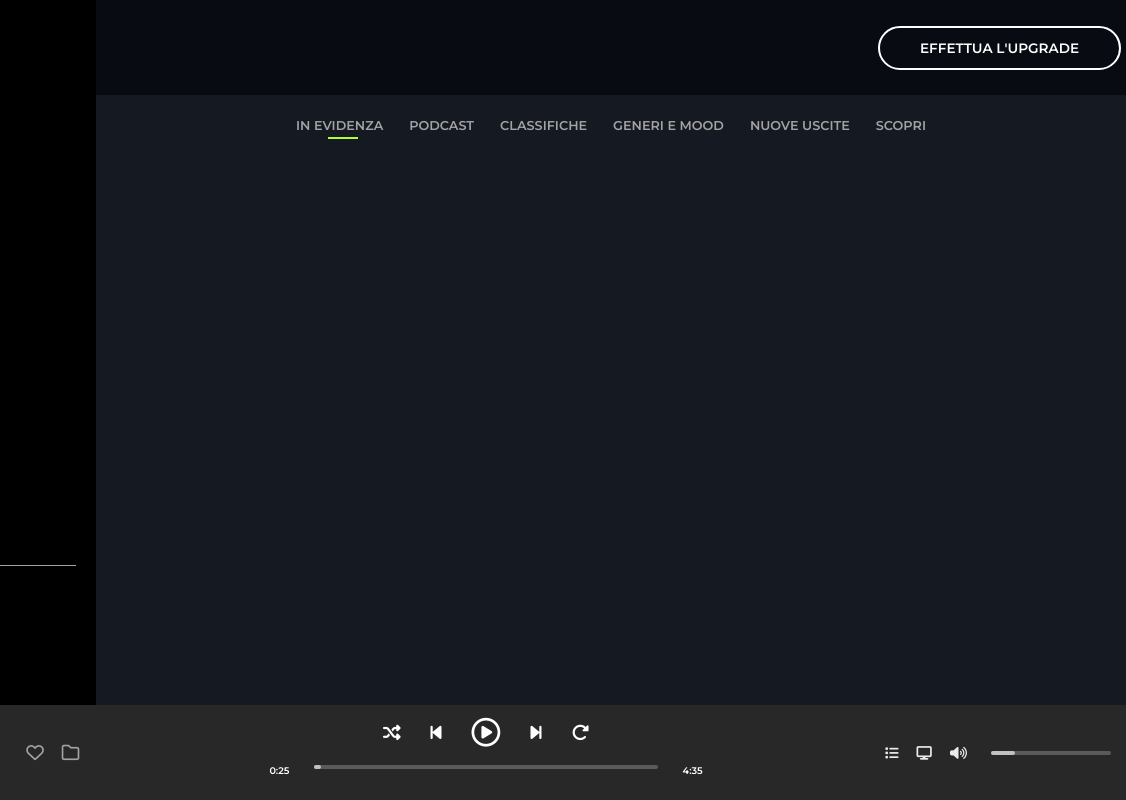
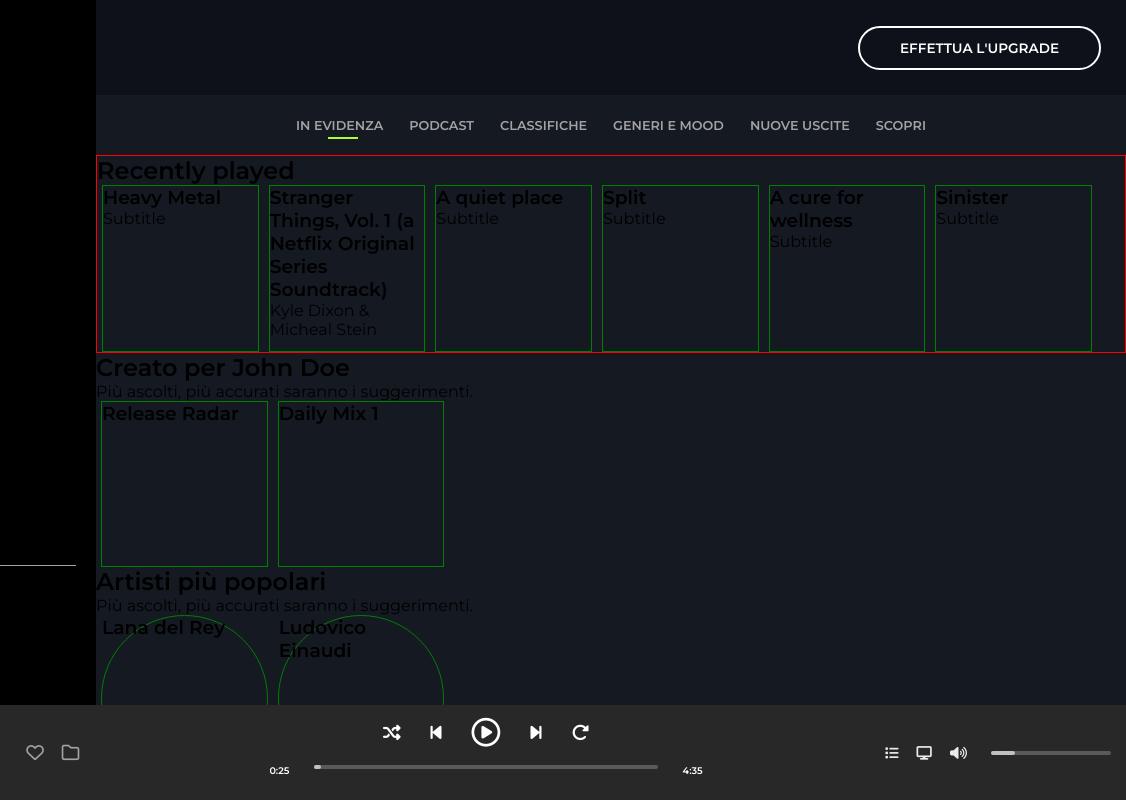
Before and after one commit to Broadcodes/html-css-spotifyweb, a plain HTML site: page index.html in a window 1280 px wide. Shown: the full height of the page, 154-1280 px from the left. Drawn offline with Linux system fonts and the light colour scheme.

Commit message:
MAIN: Correzione bug scroll

```diff
--- a/css/style.css
+++ b/css/style.css
@@ -18,12 +18,15 @@ body {
     margin: 10px 0;
 }
 
+.circle {
+    border-radius: 50%;
+}
+
 /* ---------------------------------------------- */
 
 main {
     /*altezza intero dello schermo meno altezza del footer*/
     height: calc(100vh - 95px);
-    overflow-y: scroll;
 }
 
 /* Aside */
@@ -33,6 +36,7 @@ main {
 }
 
 .aside {
+    min-width: 250px;
     flex-basis: 250px;
     flex-direction: column;
     background-color: #000;
@@ -145,11 +149,17 @@ main {
 .mainContent {
     flex-grow: 1;
     background-color: #141922;
+    overflow-y: scroll;
+}
+
+header{
+    width: calc(100% - 250px);
+    position: fixed;
 }
 
 /* Area pulsante Upgrade */
 .areaUpdate {
-    background-color: #080b12;
+    background-color: rgba(8, 11, 18, 0.5);
     height: 95px;
     align-items: center;
     justify-content: end;
@@ -162,7 +172,7 @@ main {
     font-weight: 600;
     border: 2px solid #fff;
     padding: 12px 40px;
-    margin-right: 5px;
+    margin-right: 25px;
     border-radius: 50px;
 }
 
@@ -194,6 +204,65 @@ main {
 .nav-bar ul li {
     padding: 20px 13px;
 }
+
+/* MAIN */
+.sectionViewAlbum{
+    margin-top: 155px;
+}
+
+.areaRecentlyPlayed{
+    border: 1px solid red;
+}
+
+
+.album {
+
+    width: calc((100vw - 280px));
+}
+
+.album ul {
+    justify-content: center;
+    list-style-type: none;
+}
+
+.album ul li {
+    border: 1px solid green;
+    width: calc((100vw - 280px) / 6);
+    height: calc((100vw - 280px) / 6);
+    margin: 0 5px;
+}
+
+
+
+
+
+
+
+
+
+
+
+
+
+
+
+
+
+
+
+
+
+
+
+
+
+
+
+
+
+
+
+
 
 
 
@@ -410,7 +479,7 @@ footer {
     cursor: pointer;
 }
 
-.controlAudioBarScroll{
+.controlAudioBarScroll {
     content: "";
     background-color: #c1c1c1;
     position: absolute;
--- a/index.html
+++ b/index.html
@@ -72,9 +72,77 @@
 
             <!-- Area principale in cui vengono mostrati gli album
                  disponibili ordinati per categorie -->
-            <div class="areaRecentlyPlayed"></div>
-            <div class="areaCreato"></div>
-            <div class="areaPopularArtists"></div>
+            <div class="sectionViewAlbum">
+                <div class="areaRecentlyPlayed">
+                    <h2>Recently played</h2>
+                    <div class="album">
+                        <ul class="flex">
+                            <li>
+                                <!-- <img src="img/metal_lifting.jpg" alt=""> -->
+                                <h3>Heavy Metal</h3>
+                                <p>Subtitle</p>
+                            </li>
+                            <li>
+                                <!-- <img src="img/stranger.jpeg" alt=""> -->
+                                <h3>Stranger Things, Vol. 1 (a Netflix Original Series Soundtrack)</h3>
+                                <p>Kyle Dixon & Micheal Stein</p>
+                            </li>
+                            <li>
+                                <!-- <img src="img/aquietplace.jpeg" alt=""> -->
+                                <h3>A quiet place</h3>
+                                <p>Subtitle</p>
+                            </li>
+                            <li>
+                                <!-- <img src="img/split.jpeg" alt=""> -->
+                                <h3>Split</h3>
+                                <p>Subtitle</p>
+                            </li>
+                            <li>
+                                <!-- <img src="img/cure.jpeg" alt=""> -->
+                                <h3>A cure for wellness</h3>
+                                <p>Subtitle</p>
+                            </li>
+                            <li>
+                                <!-- <img src="img/sinister.jpeg" alt=""> -->
+                                <h3>Sinister</h3>
+                                <p>Subtitle</p>
+                            </li>
+                        </ul>
+                    </div>
+                </div>
+                <div class="areaCreato">
+                    <h2>Creato per John Doe</h2>
+                    <p>Più ascolti, più accurati saranno i suggerimenti.</p>
+                    <div class="album flex">
+                        <ul class="flex">
+                            <li>
+                                <!-- <img src="img/radar.jpeg" alt=""> -->
+                                <h3>Release Radar</h3>
+                            </li>
+                            <li>
+                                <!-- <img src="img/mixdaily.jpeg" alt=""> -->
+                                <h3>Daily Mix 1</h3>
+                            </li>
+                        </ul>
+                    </div>
+                </div>
+                <div class="areaPopularArtists">
+                    <h2>Artisti più popolari</h2>
+                    <p>Più ascolti, più accurati saranno i suggerimenti.</p>
+                    <div class="album flex">
+                        <ul class="flex">
+                            <li class="circle">
+                                <!-- <img src="img/youg.jpeg" alt=""> -->
+                                <h3>Lana del Rey</h3>
+                            </li>
+                            <li class="circle">
+                                <!-- <img src="img/einaudi.jpeg" alt=""> -->
+                                <h3>Ludovico Einaudi</h3>
+                            </li>
+                        </ul>
+                    </div>
+                </div>
+            </div>
         </div>
     </main>
 
```
